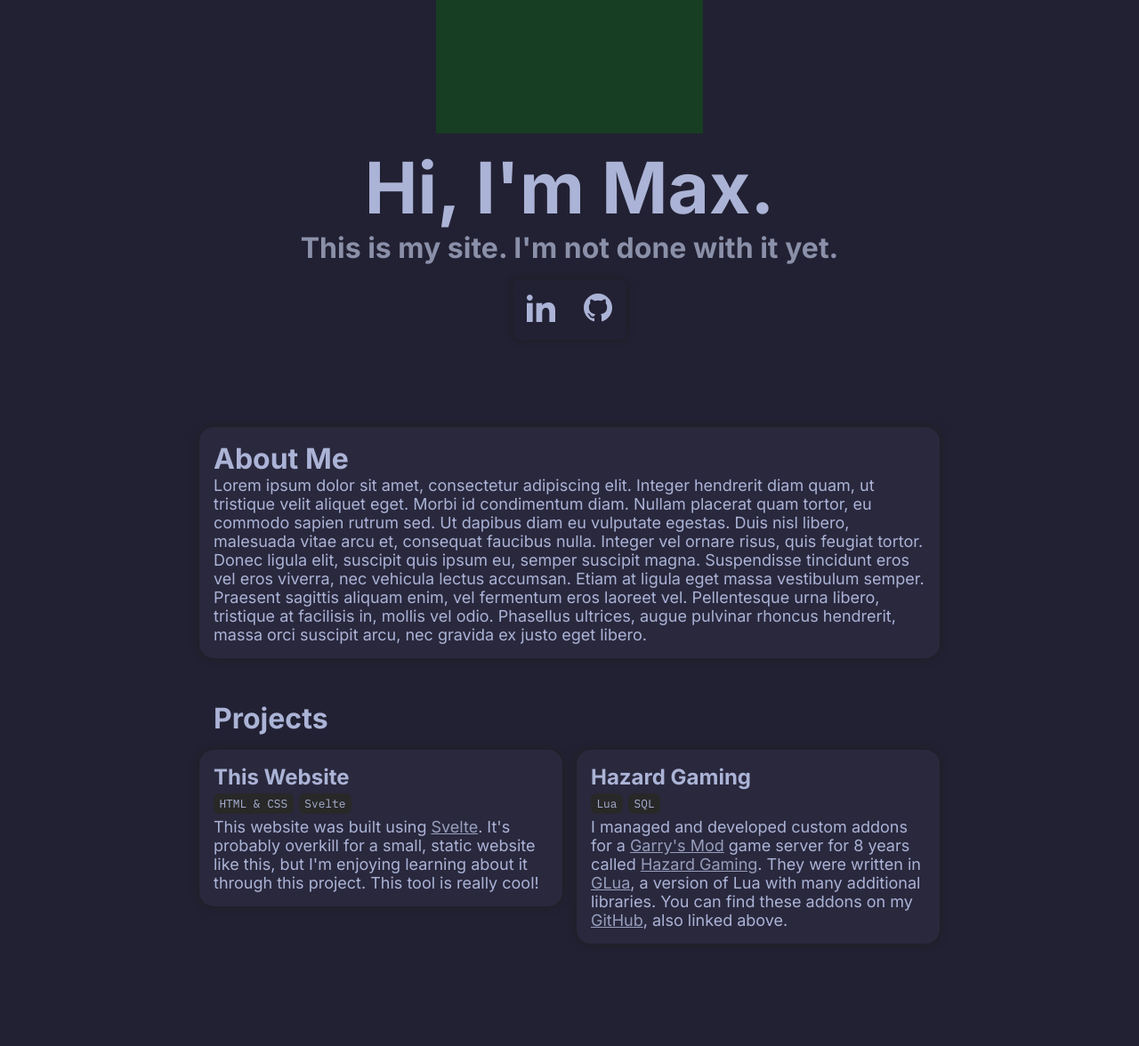
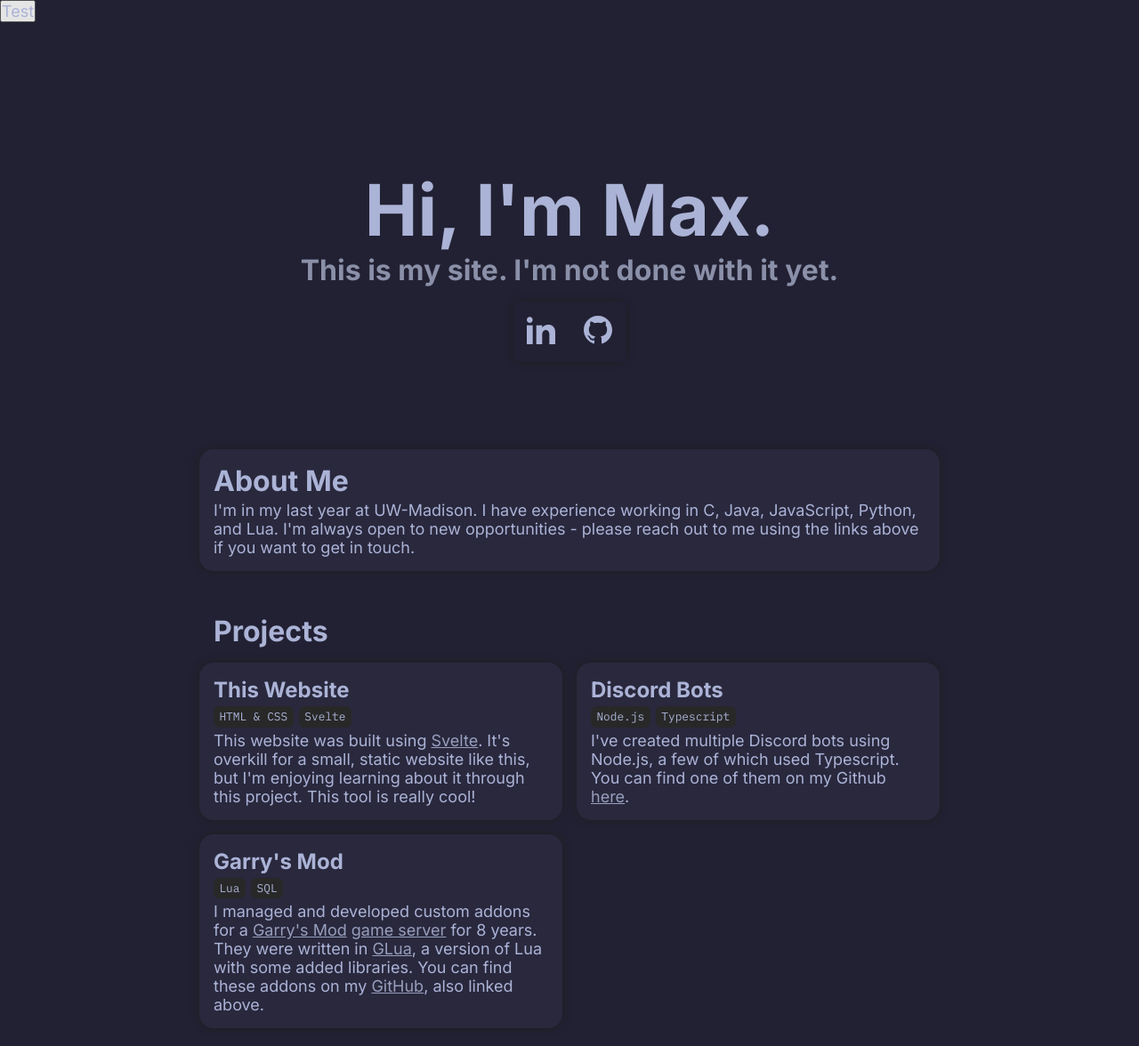
Before and after one commit to maxrr/portfolio-website, a SvelteKit app: page / in a window 1280 px wide. Shown: the top 1176 px of the page at 89% size. Before the commit the page ends 1093 px from the top, so only its background shows below. Built offline with nearby package versions, Linux system fonts and the light colour scheme.

Commit message:
Working on theme switcher

```diff
--- a/package.json
+++ b/package.json
@@ -15,6 +15,7 @@
 		"@sveltejs/adapter-auto": "^2.0.0",
 		"@sveltejs/kit": "^1.5.0",
 		"@types/three": "^0.149.0",
+		"daisyui": "^3.5.1",
 		"prettier": "^2.8.0",
 		"prettier-plugin-svelte": "^2.8.1",
 		"svelte": "^3.54.0",
--- a/src/routes/+page.svelte
+++ b/src/routes/+page.svelte
@@ -19,98 +19,27 @@
     import Section from './components/Section.svelte';
     import Panel from './components/Panel.svelte';
     import SkillsList from './components/SkillsList.svelte';
-    import { onMount } from 'svelte';
+    //import { onMount } from 'svelte';
     //import { createNoise3D } from 'simplex-noise';
+    import ThemeContext from './components/ThemeContext.svelte';
+    // import theme from './components/ThemeContext.svelte';
+    import changeTheme from './components/ThemeContext.svelte';
 
     const socials = [
         { name: 'linkedin', url: 'https://linkedin.com/in/maxrountree', src: 'M4.98 3.5c0 1.381-1.11 2.5-2.48 2.5s-2.48-1.119-2.48-2.5c0-1.38 1.11-2.5 2.48-2.5s2.48 1.12 2.48 2.5zm.02 4.5h-5v16h5v-16zm7.982 0h-4.968v16h4.969v-8.399c0-4.67 6.029-5.052 6.029 0v8.399h4.988v-10.131c0-7.88-8.922-7.593-11.018-3.714v-2.155z' },
         { name: 'github', url: 'https://github.com/maxrr', src: 'M12 0c-6.626 0-12 5.373-12 12 0 5.302 3.438 9.8 8.207 11.387.599.111.793-.261.793-.577v-2.234c-3.338.726-4.033-1.416-4.033-1.416-.546-1.387-1.333-1.756-1.333-1.756-1.089-.745.083-.729.083-.729 1.205.084 1.839 1.237 1.839 1.237 1.07 1.834 2.807 1.304 3.492.997.107-.775.418-1.305.762-1.604-2.665-.305-5.467-1.334-5.467-5.931 0-1.311.469-2.381 1.236-3.221-.124-.303-.535-1.524.117-3.176 0 0 1.008-.322 3.301 1.23.957-.266 1.983-.399 3.003-.404 1.02.005 2.047.138 3.006.404 2.291-1.552 3.297-1.23 3.297-1.23.653 1.653.242 2.874.118 3.176.77.84 1.235 1.911 1.235 3.221 0 4.609-2.807 5.624-5.479 5.921.43.372.823 1.102.823 2.222v3.293c0 .319.192.694.801.576 4.765-1.589 8.199-6.086 8.199-11.386 0-6.627-5.373-12-12-12z' }
     ];
+</script>
 
-    // const conf = {
-    //     fov: 75,
-    //     cameraZ: 5,
-    // }
+<ThemeContext/>
 
-    // @ts-ignore
-    // import * as THREE from 'three';
-    // onMount(() => {
-    //     /**
-	// 	 * @type {THREE.WebGLRenderer}
-	// 	 */
-    //     let renderer;
-
-    //     /**
-    //      * @type {THREE.PerspectiveCamera}
-    //      */
-    //     let camera;
-
-    //     /**
-	// 	 * @type {THREE.Scene}
-	// 	 */
-    //     let scene;
-
-    //     let width, height, cx, cy;
-
-    //     function init() {
-    //         // @ts-ignore
-    //         renderer = new THREE.WebGLRenderer({ canvas: document.getElementById('fungraphic'), antialias: true, alpha: true });
-    //         camera = new THREE.PerspectiveCamera(conf.fov);
-    //         camera.position.z = conf.cameraZ;
-
-    //         updateSize();
-    //         window.addEventListener('resize', updateSize, false);
-
-    //         initScene();
-    //         animate();
-    //     }
-
-    //     function initScene() {
-    //         scene = new THREE.Scene();
-    //         //initLights()
-
-
-    //     }
-
-    //     function animate() {
-    //         requestAnimationFrame(animate);
-
-    //         animatePlane();
-
-    //         renderer.render(scene, camera);
-    //     }
-    //     animate();
-
-    //     function animatePlane() {
-
-    //     }
-
-    //     function updateSize() {
-    //         width = document.getElementById('fungraphic')?.parentElement?.parentElement?.clientWidth || 100; cx = (width || window.innerWidth) / 2;
-    //         height = document.getElementById('fungraphic')?.parentElement?.parentElement?.clientHeight || 100; cy = (height || window.innerHeight) / 2;
-    //         if (renderer && camera) {
-    //         renderer.setSize(width, height);
-    //         camera.aspect = width / height;
-    //         camera.updateProjectionMatrix();
-    //         const wsize = getRendererSize();
-    //         // wWidth = wsize[0];
-    //         // wHeight = wsize[1];
-    //         }
-    //     }
-
-    //     function getRendererSize() {
-    //         const cam = new THREE.PerspectiveCamera(camera.fov, camera.aspect);
-    //         const vFOV = cam.fov * Math.PI / 180;
-    //         const height = 2 * Math.tan(vFOV / 2) * Math.abs(conf.cameraZ);
-    //         const width = height * cam.aspect;
-    //         return [width, height];
-    //     }
-    // })
-</script>
+<button on:click={() => changeTheme}>
+    <p>Test</p>
+</button>
 
 <Splash>
     <div style='display: grid; height: 100%; flex-basis: 100%'>
-        <div style='z-index: -1; grid-column: 1; grid-row: 1'><canvas id='fungraphic'/></div>
+        <div style='z-index: -1; grid-column: 1; grid-row: 1'><!--<canvas id='fungraphic'/>--></div>
         <div class='flexCenterAll' style='z-index: 1; grid-column: 1; grid-row: 1'>
             <h1 class='headline'>Hi, I'm Max.</h1> <br />
             <!-- <h2 class='subHeadline'>I make websites that wow.</h2> -->
@@ -128,8 +57,8 @@
 <div style='margin-top: -7em'>
     <Section>
         <Panel>
-            <h1 style='margin-right: auto;'>About Me</h1>
-            <p>Lorem ipsum dolor sit amet, consectetur adipiscing elit. Integer hendrerit diam quam, ut tristique velit aliquet eget. Morbi id condimentum diam. Nullam placerat quam tortor, eu commodo sapien rutrum sed. Ut dapibus diam eu vulputate egestas. Duis nisl libero, malesuada vitae arcu et, consequat faucibus nulla. Integer vel ornare risus, quis feugiat tortor. Donec ligula elit, suscipit quis ipsum eu, semper suscipit magna. Suspendisse tincidunt eros vel eros viverra, nec vehicula lectus accumsan. Etiam at ligula eget massa vestibulum semper. Praesent sagittis aliquam enim, vel fermentum eros laoreet vel. Pellentesque urna libero, tristique at facilisis in, mollis vel odio. Phasellus ultrices, augue pulvinar rhoncus hendrerit, massa orci suscipit arcu, nec gravida ex justo eget libero.</p>
+            <h1 style='margin-right: auto; margin-bottom: 0.1em;'>About Me</h1>
+            <p>I'm in my last year at UW-Madison. I have experience working in C, Java, JavaScript, Python, and Lua. I'm always open to new opportunities - please reach out to me using the links above if you want to get in touch.</p>
         </Panel>
     </Section>
 </div>
@@ -143,7 +72,7 @@
     <Panel display='inline-block'>
         <h2>This Website</h2>
         <div style='margin: 0.25em 0'><SkillsList skills={['HTML & CSS', 'Svelte']}/></div>
-        <p>This website was built using <a href='https://svelte.dev/' target='_blank' rel='noreferrer'>Svelte</a>. It's probably overkill for a small, static website like this, but I'm enjoying learning about it through this project. This tool is really cool!</p>
+        <p>This website was built using <a href='https://svelte.dev/' target='_blank' rel='noreferrer'>Svelte</a>. It's overkill for a small, static website like this, but I'm enjoying learning about it through this project. This tool is really cool!</p>
     </Panel>
 
     <!-- <Panel display='inline-block'>
@@ -151,10 +80,16 @@
         <p>I haven't made this project yet, but it's here!</p>
     </Panel> -->
 
+    <Panel display='inline-block'>
+        <h2>Garry's Mod</h2>
+        <div style='margin: 0.25em 0'><SkillsList skills={['Lua', 'SQL']}/></div>
+        <p>I managed and developed custom addons for a <a href='https://store.steampowered.com/app/4000' target='_blank' rel='noreferrer'>Garry's Mod</a> <a href='https://hgaming.net' target='_blank' rel='noreferrer'>game server</a> for 8 years. They were written in <a href='https://wiki.facepunch.com/gmod#learning' target='_blank' rel='noreferrer'>GLua</a>, a version of Lua with some added libraries. You can find these addons on my <a href='https://github.com/maxrr/hazard-addons' target='_blank' rel='noreferrer'>GitHub</a>, also linked above.</p>
+    </Panel>
+
     <Panel display='block'>
-        <h2>Hazard Gaming</h2>
-        <div style='margin: 0.25em 0'><SkillsList skills={['Lua', 'SQL']}/></div>
-        <p>I managed and developed custom addons for a <a href='https://store.steampowered.com/app/4000' target='_blank' rel='noreferrer'>Garry's Mod</a> game server for 8 years called <a href='https://hgaming.net' target='_blank' rel='noreferrer'>Hazard Gaming</a>. They were written in <a href='https://wiki.facepunch.com/gmod#learning' target='_blank' rel='noreferrer'>GLua</a>, a version of Lua with many additional libraries. You can find these addons on my <a href='https://github.com/maxrr/hazard-addons' target='_blank' rel='noreferrer'>GitHub</a>, also linked above.</p>
+        <h2>Discord Bots</h2>
+        <div style='margin: 0.25em 0'><SkillsList skills={['Node.js', 'Typescript']}/></div>
+        <p>I've created multiple Discord bots using Node.js, a few of which used Typescript. You can find one of them on my Github <a href='https://github.com/maxrr/dadbot' target='_blank' rel='noreferrer'>here</a>.</p>
     </Panel>
 </div>
 
@@ -162,6 +97,7 @@
     :global(body) {
         margin: 0px; padding: 0px;
         background-color: #222133;
+        background-color: var(--theme-background);
     }
 
     * {
@@ -194,13 +130,6 @@
 
     a:active{
         color: #b1b8d9;
-    }
-
-    #fungraphic {
-        opacity: 0.3;
-        background-color: green;
-        /* background-color: rgb(30, 33, 41); */
-        flex-basis: 0%;
     }
 
     .headline {
--- a/src/routes/ThemeContext.svelte
+++ /dev/null
@@ -1,13 +0,0 @@
-<script lang='ts'>
-    import { setContext } from 'svelte';
-    import { themes, themes as _themes } from './themes.js';
-
-    let _current = themes[0].name
-
-    const getCurrentTheme = (name: string) => themes.find(h => h.name === name);
-    //const Theme = writable(getCurrentTheme(_current))
-
-    setContext('theme', {
-
-    })
-</script>
--- /dev/null
+++ b/src/routes/components/ThemeContext.svelte
@@ -0,0 +1,24 @@
+<script lang='ts'>
+    import { writable } from 'svelte/store';
+    import { themes } from '../themes.js';
+    import { onMount } from 'svelte';
+
+    let _current = 'dark';
+    export const theme = writable(themes[_current]);
+    export const changeTheme = () => {
+        _current = _current == 'dark' ? 'light' : 'dark';
+        theme.set(themes[_current]);
+    }
+
+    onMount(() => {
+        // const r = document.querySelector(':root');
+        // const r = document.querySelector(':root');
+        const r = document.documentElement;
+        if (r instanceof HTMLElement) {
+            // console.log(Object.entries($theme.colors));
+            Object.entries($theme.colors).forEach((elem, _) => {
+                r.style.setProperty('--theme-' + elem[0], elem[1]);
+            });
+        }
+    })
+</script>
--- a/src/routes/themes.ts
+++ b/src/routes/themes.ts
@@ -1,7 +1,24 @@
 import { text } from "@sveltejs/kit";
 
-export const themes = [
-    {
+interface Theme {
+    name: string,
+    colors: {
+        text: string,
+        subtext: string,
+        background: string,
+        link: string,
+        linkVisited: string,
+        linkHover: string,
+        linkActive:string,
+    },
+}
+
+interface ThemeHolder {
+    [key: string]: Theme
+}
+
+export const themes: ThemeHolder = {
+    'dark': {
         name: 'dark',
         colors: {
             text: '#abb3d6',
@@ -10,7 +27,19 @@ export const themes = [
             link: '#abb3d6',
             linkVisited: '#8088a9',
             linkHover: '#615eab',
-            linkActive: '#ffffff',
+            linkActive: '#b1b8d9',
+        }
+    },
+    'light': {
+        name: 'light',
+        colors: {
+            text: '#abb3d6',
+            subtext: '#8b90a9',
+            background: '#222133',
+            link: '#abb3d6',
+            linkVisited: '#8088a9',
+            linkHover: '#615eab',
+            linkActive: '#b1b8d9',
         }
     }
-]
+}
--- a/svelte.config.js
+++ b/svelte.config.js
@@ -1,11 +1,9 @@
 import adapter from '@sveltejs/adapter-auto';
-import { vitePreprocess } from '@sveltejs/kit/vite';
 
 /** @type {import('@sveltejs/kit').Config} */
 const config = {
 	// Consult https://kit.svelte.dev/docs/integrations#preprocessors
 	// for more information about preprocessors
-	preprocess: vitePreprocess(),
 
 	kit: {
 		adapter: adapter()
```
Also changed, not shown: 1 other file (tests, documents, lock files or other folders).
